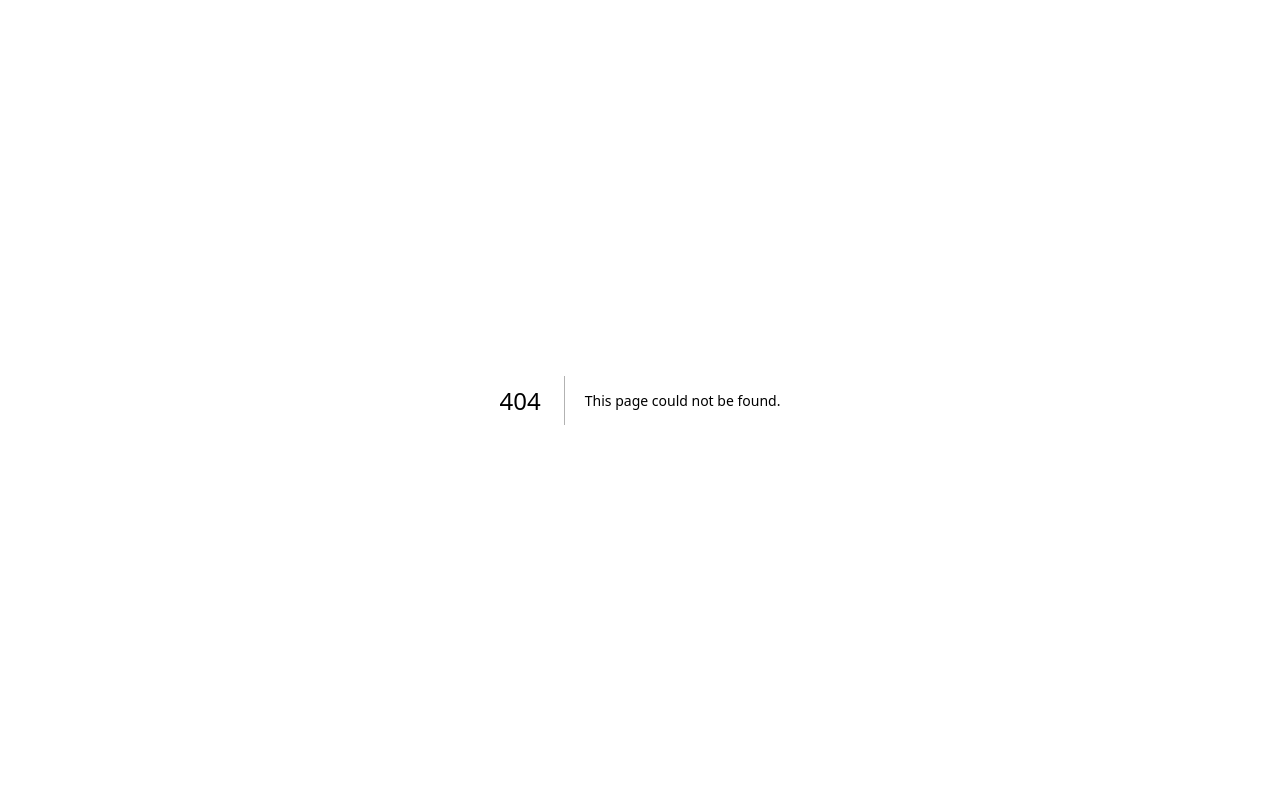
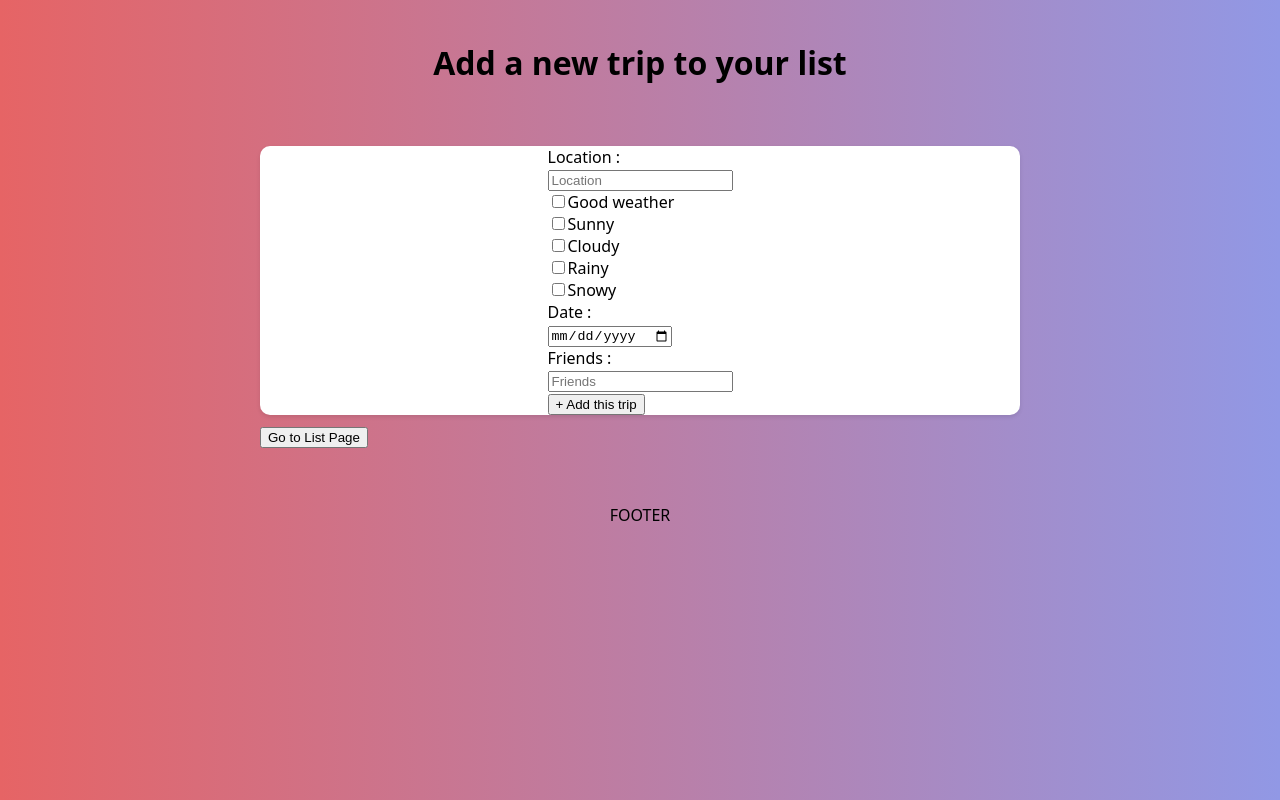
Before and after one commit to SelcoD/CampingFriends, a Next.js app: page /formpage in a window 1280 px wide. Before the commit this address had no page. Built offline with nearby package versions, Linux system fonts and the light colour scheme.

Commit message:
add form and buttons

```diff
--- a/pages/detailpage/[id].js
+++ b/pages/detailpage/[id].js
@@ -37,7 +37,7 @@ export default function DetailPage({ campingTrips }) {
           <h4>{trip && trip.details.join(", ")}</h4>
           <h4>{trip && trip.friends.join(", ")}</h4>
         </Card>
-        <Link href={`/`}>
+        <Link href="/">
           <button>Go to List Page</button>
         </Link>
       </Container>
--- /dev/null
+++ b/pages/formpage.js
@@ -0,0 +1,63 @@
+import { useRouter } from "next/router";
+import { Container, Card, Header, Footer } from "../styles/styles";
+import Link from "next/link";
+
+export default function FormPage() {
+  const router = useRouter();
+
+  return (
+    <>
+      <Header>
+        <h1>Add a new trip to your list</h1>
+      </Header>
+      <Container>
+        <Card>
+          <form>
+            <div>
+              <label for="location">Location :</label>
+              <br />
+              <input
+                type="text"
+                name="location"
+                placeholder="Location"
+                required
+              />
+              <br />
+              <input type="checkbox" />
+              <label for="condition1">Good weather</label>
+              <br />
+              <input type="checkbox" />
+              <label for="condition2">Sunny</label>
+              <br />
+              <input type="checkbox" />
+              <label for="condition3">Cloudy</label>
+              <br />
+              <input type="checkbox" />
+              <label for="condition4">Rainy</label>
+              <br />
+              <input type="checkbox" />
+              <label for="condition5">Snowy</label>
+              <br />
+              <label for="date">Date :</label>
+              <br />
+              <input type="date" placeholder="Date" required />
+              <br />
+              <label for="freinds">Friends :</label>
+              <br />
+              <input type="text" name="friends" placeholder="Friends" />
+            </div>
+            <div>
+              <button type="submit">+ Add this trip</button>
+            </div>
+          </form>
+        </Card>
+        <Link href={`/`}>
+          <button>Go to List Page</button>
+        </Link>
+      </Container>
+      <Footer>
+        <p>FOOTER</p>
+      </Footer>
+    </>
+  );
+}
```
Also changed, not shown: pages/index.js (+6 -1 lines).
